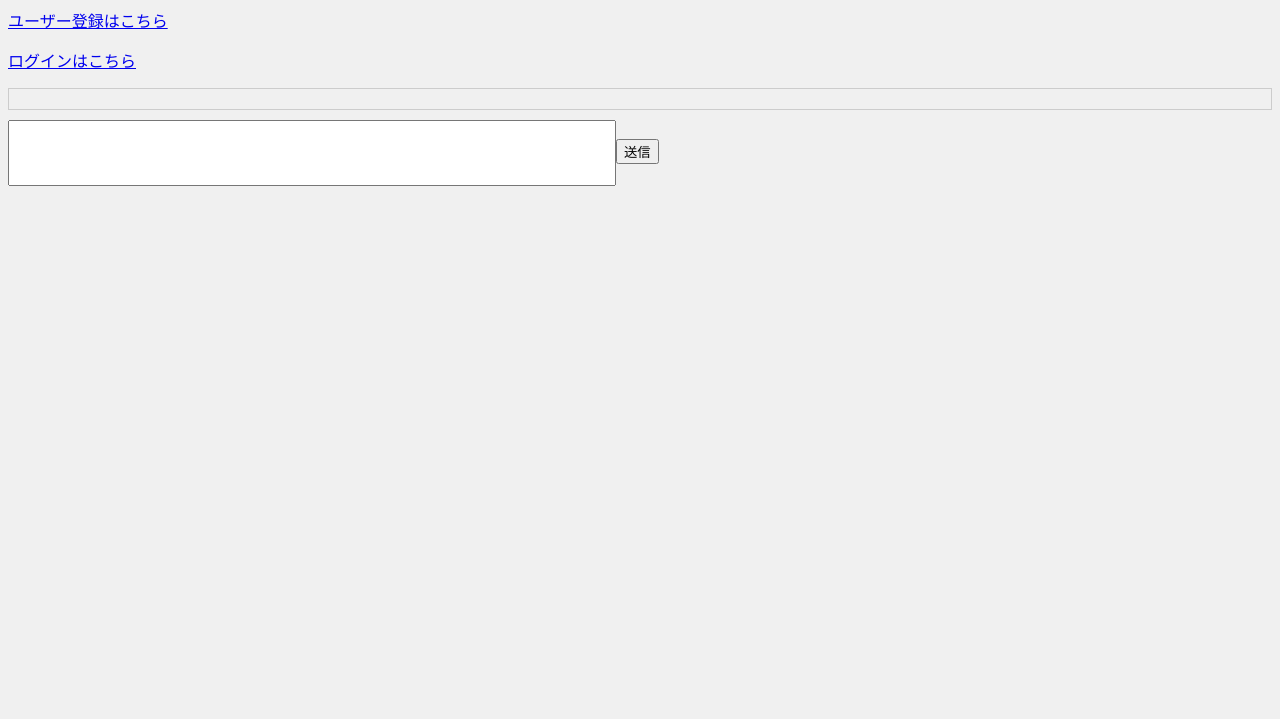
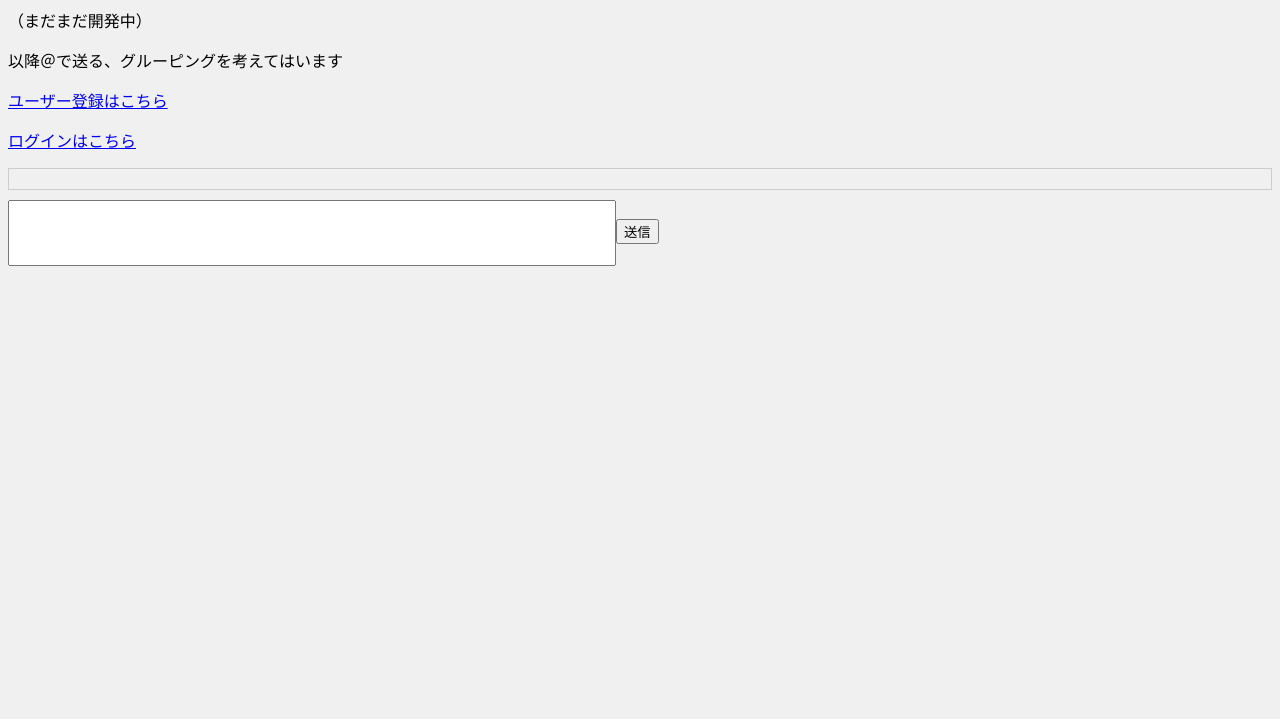
Before and after one commit to junmmykonoka/chat-app, a website: page public/index.html in a window 1280 px wide. Shown: the part 81-800 px from the top of the page. Drawn offline with Linux system fonts and the light colour scheme; no server answers.

Commit message:
Add development status message

```diff
--- a/public/index.html
+++ b/public/index.html
@@ -17,6 +17,8 @@
 <body>
     <body style="background-color: #f0f0f0;"></body>
     <h1>太鼓チャットルーム</h1>
+    <p>（まだまだ開発中）</p>
+    <p>以降＠で送る、グルーピングを考えてはいます</p>
     <p><a href="/register.html">ユーザー登録はこちら</a></p>
     <p><a href="/login.html">ログインはこちら</a></p>
     <div id="messages"></div>
```
